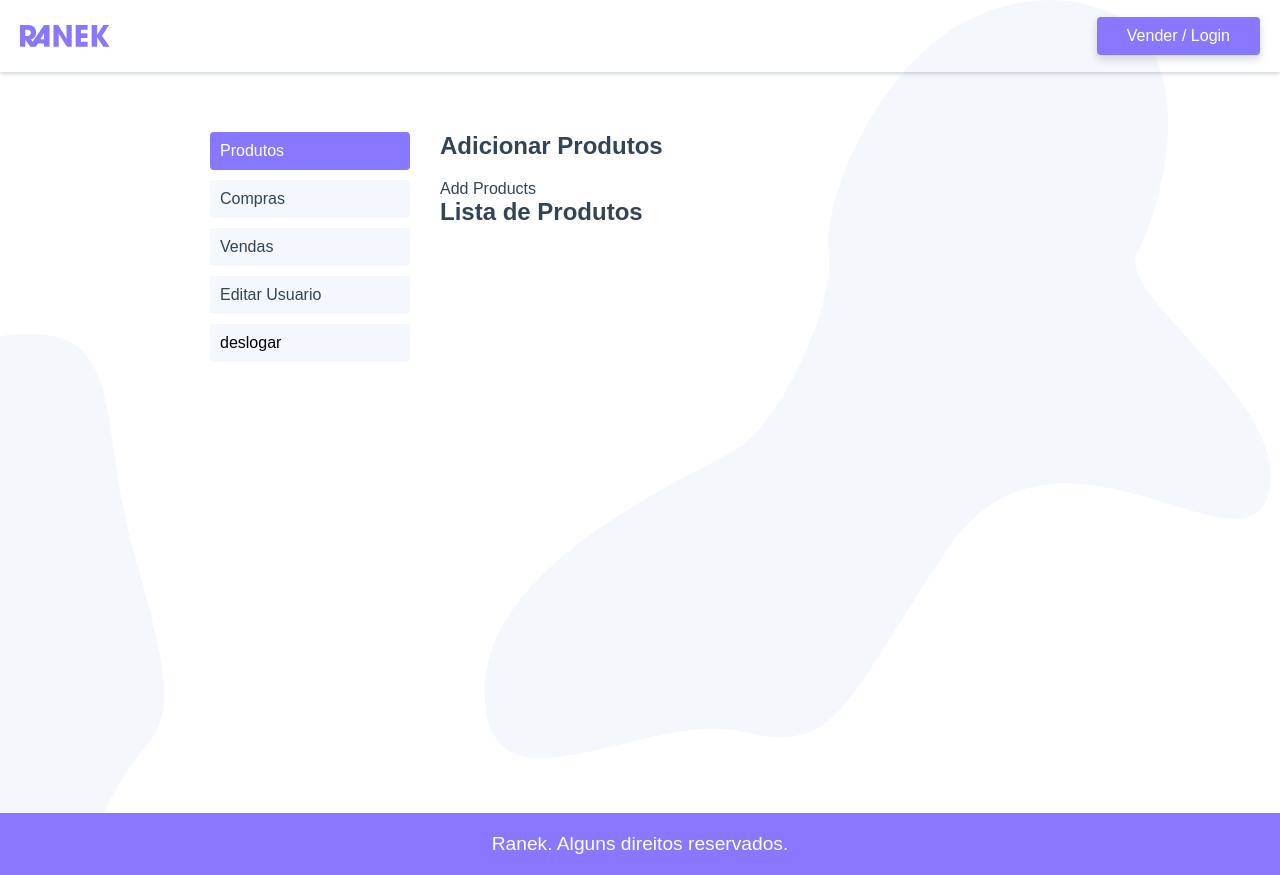
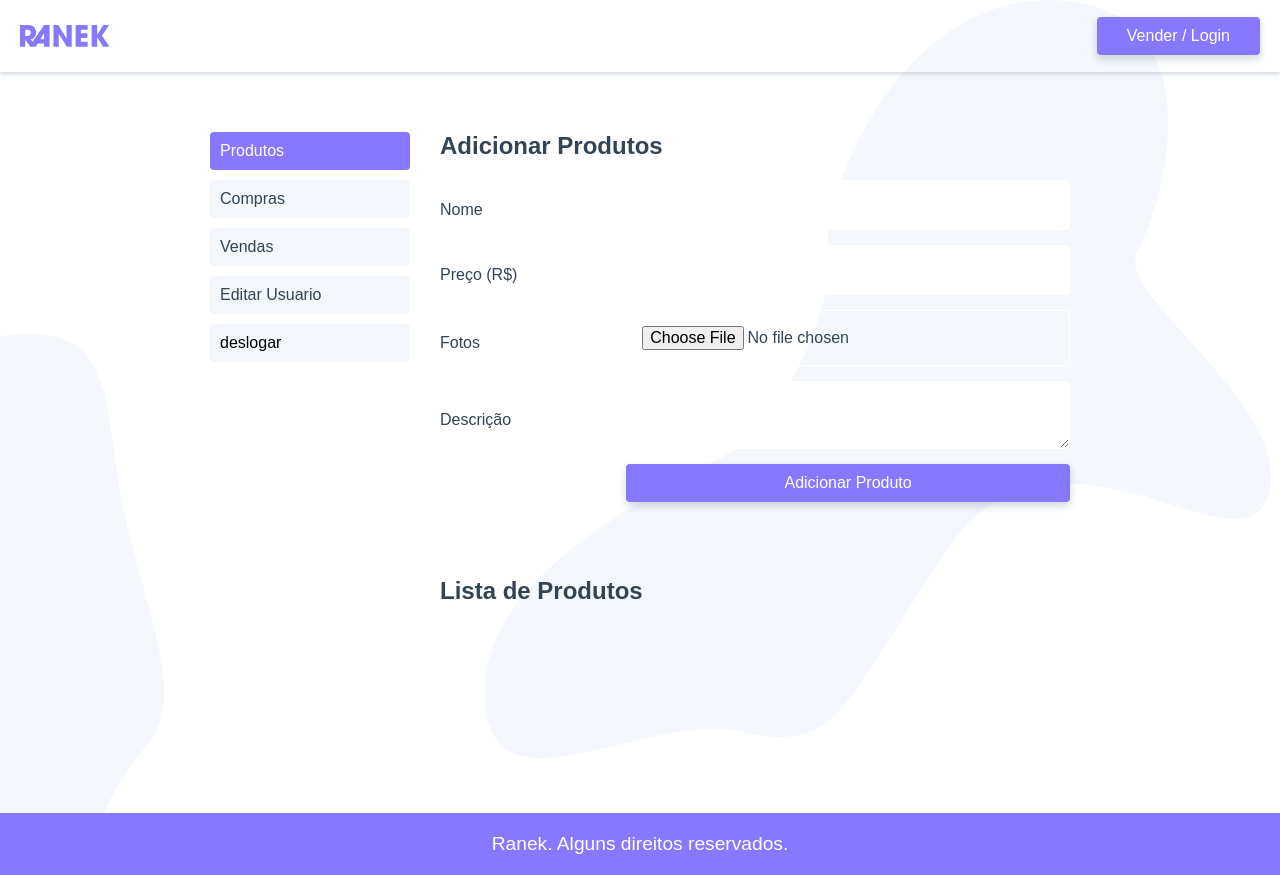
Before and after one commit to Vinicius-Muller/ranek, a Vue app: page /user in a window 1280 px wide. Built offline with nearby package versions, Linux system fonts and the light colour scheme.

Commit message:
user products POST method working

```diff
--- a/src/components/AddProducts.vue
+++ b/src/components/AddProducts.vue
@@ -1,13 +1,65 @@
 <template>
-  <p>Add Products</p>
+  <form class="add-products">
+
+    <label for="name">Nome</label>
+    <input id="name" name="name" type="text" v-model="product.name">
+
+    <label for="price">Preço (R$)</label>
+    <input id="price" name="price" type="number" v-model="product.price">
+
+    <label for="images">Fotos</label>
+    <input id="images" name="images" type="file" ref="images">
+
+    <label for="description">Descrição</label>
+    <textarea id="description" name="description" v-model="product.description"></textarea>
+
+    <input class="btn" type="button" value="Adicionar Produto" @click.prevent="addProduct">
+
+  </form>
 </template>
 
 <script>
+
+import {api} from "@/services.js"
+
 export default {
-  name: "AddProducts"
+  name: "AddProducts",
+  data() {
+    return {
+      product: {
+        name: "",
+        price: "",
+        description: "",
+        images: []
+      }
+    }
+  },
+  methods: {
+    formatProducts() {
+      this.product.user_id = this.$store.state.user_id
+    },
+
+    addProduct() {
+      this.formatProducts();
+    api.post("/product", this.product).then(()=>{
+      this.$store.dispatch("getProducts")
+    })
+    }
+  }
 }
 </script>
 
-<style>
+<style scoped>
+
+.add-products {
+  display:grid;
+  grid-template-columns: 100px, 1fr;
+  align-items: center;
+  margin-bottom: 60px;
+}
+
+.btn {
+  grid-column: 2;
+}
 
 </style>
--- a/src/views/user/UserProducts.vue
+++ b/src/views/user/UserProducts.vue
@@ -60,4 +60,15 @@ h2 {
   margin-bottom: 20px;
 }
 
+.list-enter,
+.list-leave-to {
+  opacity: 0;
+  transform: translate3d(20px, 0, 0);
+}
+
+.list-enter-active,
+.list-leave-active {
+  transition: all 0.3s;
+}
+
 </style>
```
